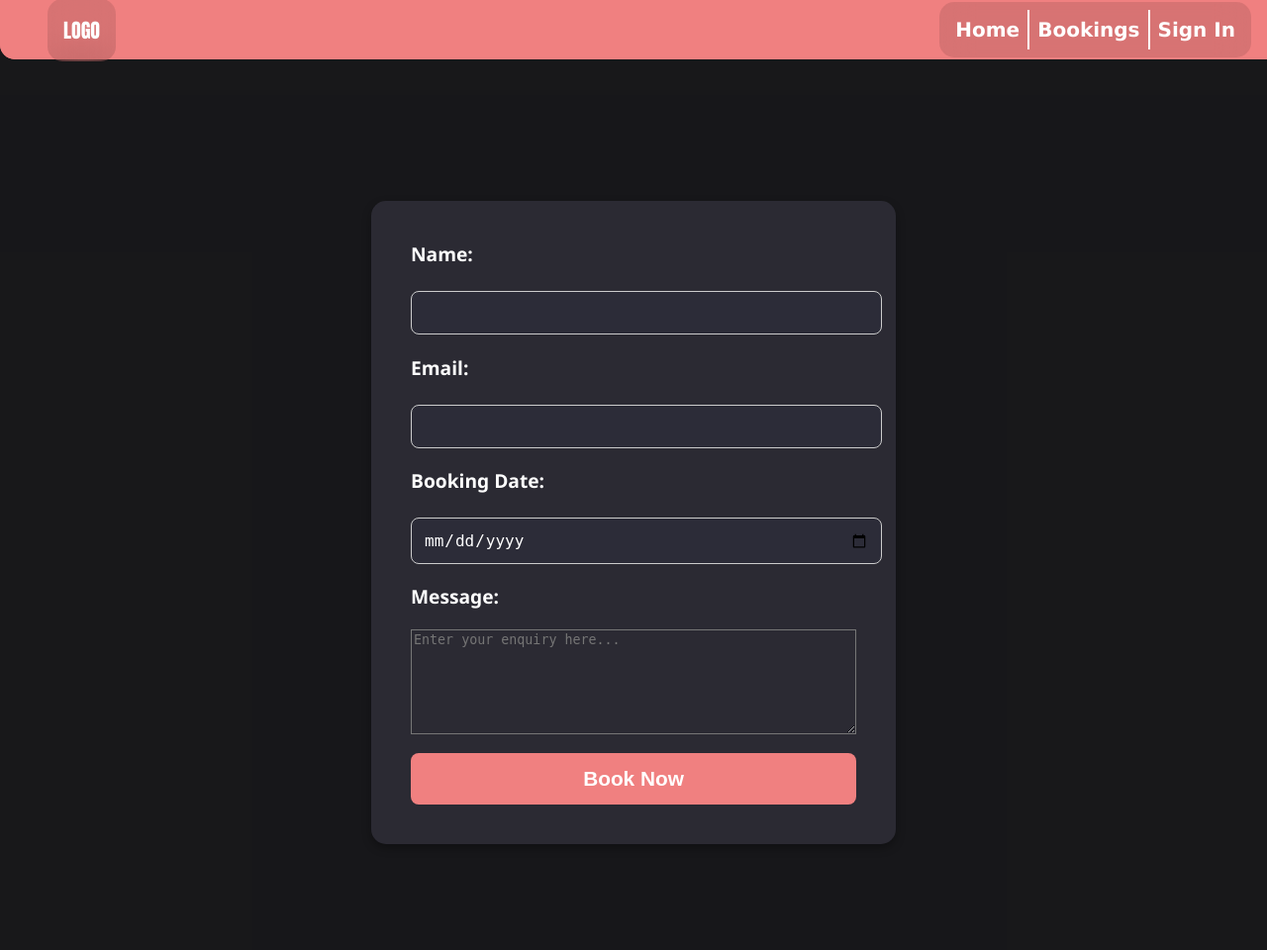
After one commit to Nathan-Dachille/CP3407-Group-Project, a Django app: template src/bookings/templates/bookings/booking_form.html in a window 1280 px wide. The commit adds this page. Shown: the whole page at 99% size. Run offline with Django 5.2, Linux system fonts and the light colour scheme; the template is opened without the code that fills it, so the values that code supplies are empty.

Commit message:
Booking page completed

```diff
--- /dev/null
+++ b/src/bookings/templates/bookings/booking_form.html
@@ -0,0 +1,24 @@
+{% extends "base.html" %}
+{% load static %}
+
+{% block content %}
+<link rel="stylesheet" href="{% static 'css/bookings.css' %}">
+
+<div class="booking-page">
+    <form class="booking-form">
+        <label for="name">Name:</label>
+        <input type="text" id="name" name="name" required>
+
+        <label for="email">Email:</label>
+        <input type="email" id="email" name="email" required>
+
+        <label for="date">Booking Date:</label>
+        <input type="date" id="date" name="date" required>
+
+        <label for="notes">Message:</label>
+        <textarea id="notes" name="notes" rows="10" placeholder="Enter your enquiry here..."></textarea>
+
+        <button type="submit">Book Now</button>
+    </form>
+</div>
+{% endblock %}
--- a/src/cleaning_website/urls.py
+++ b/src/cleaning_website/urls.py
@@ -15,10 +15,11 @@ Including another URLconf
     2. Add a URL to urlpatterns:  path('blog/', include('blog.urls'))
 """
 from django.contrib import admin
-from django.urls import path
+from django.urls import include, path
 from pages.views import home
 
 urlpatterns = [
     path('admin/', admin.site.urls),
     path('', home, name='home'),
+    path('bookings/', include('bookings.urls')),
 ]
--- /dev/null
+++ b/src/static/css/bookings.css
@@ -0,0 +1,72 @@
+/* Center the booking form in the middle of the page */
+.booking-page {
+    display: flex;
+    justify-content: center;
+    align-items: center;
+    height: 100vh; /* Full viewport height */
+    background: rgba(24, 24, 26, 0.9); /* Dark background */
+    padding: 2rem;
+}
+
+/* Style the booking form container */
+.booking-form {
+    background: rgb(43, 42, 51); /* Dark grey background */
+    padding: 2.5rem;
+    border-radius: 15px;
+    box-shadow: 0px 4px 10px rgba(0, 0, 0, 0.3);
+    width: 450px;
+    display: flex;
+    flex-direction: column;
+    gap: 1.2rem;
+    color: white;
+    font-family: 'Segoe UI', Tahoma, Geneva, Verdana, sans-serif;
+}
+
+/* Style the input fields */
+.booking-form input {
+    width: 100%;
+    padding: 12px;
+    margin-top: 5px;
+    border: 1px solid #ccc;
+    border-radius: 8px;
+    background: #2c2c38;
+    color: white;
+    font-size: 1rem;
+}
+
+/* Style the labels */
+.booking-form label {
+    font-size: 1.2rem;
+    font-weight: bold;
+}
+
+/* Style the submit button */
+.booking-form button {
+    background: lightcoral;
+    border: none;
+    padding: 14px;
+    border-radius: 8px;
+    font-size: 1.3rem;
+    font-weight: bold;
+    cursor: pointer;
+    color: white;
+    transition: background 0.3s ease-in-out;
+}
+
+/* Message Textarea */
+.booking-form textarea {
+    background: rgb(43, 42, 51); /* Dark grey background */
+    height: 100px;
+}
+
+.booking-form button:hover {
+    background: rgb(200, 50, 50);
+}
+
+/* Responsive adjustments for smaller screens */
+@media (max-width: 600px) {
+    .booking-form {
+        width: 90%;
+        padding: 2rem;
+    }
+}
--- a/src/static/css/default.css
+++ b/src/static/css/default.css
@@ -48,18 +48,19 @@ body {
   padding: 1rem;
   margin-top: 0.5rem;
 }
-
 .primary-header {
   position: fixed;
   top: 0;
+  left: 0;
   width: 100%;
+  height: 60px; /* Adjust height as needed */
   background: lightcoral;
   border-radius: 0 0 15px 15px;
+  display: flex;
   align-items: center;
   justify-content: space-between;
-
-  transform: translateY(0%);
-  transition: transform 150ms linear;
+  padding: 0 1rem;
+  z-index: 1000; /* Ensure it stays above other elements */
 }
 
 .primary-header[data-hide="true"] {
--- /dev/null
+++ b/src/templates/base.html
@@ -0,0 +1,20 @@
+{% load static %}
+<!DOCTYPE html>
+<html lang="en">
+<head>
+    <meta charset="UTF-8">
+    <meta name="viewport" content="width=device-width, initial-scale=1.0">
+    <title>{% block title %}My Website{% endblock %}</title>
+    <link rel="stylesheet" href="{% static 'css/default.css' %}">
+    <script src="{% static 'js/navbar.js' %}" defer></script>
+</head>
+<body>
+    <header class="primary-header">
+        {% include 'navbar.html' %}
+    </header>
+
+    <main>
+        {% block content %}{% endblock %}
+    </main>
+</body>
+</html>
--- a/src/templates/navbar.html
+++ b/src/templates/navbar.html
@@ -1,48 +1,38 @@
-<DOCTYPE html>
+<!DOCTYPE html>
 <title>Cleaning Website</title>
 {% load static %}
 <html>
   <head>
     <meta name="viewport" content="width=device-width, initial-scale=1">
     <link rel="stylesheet" href="{% static '/css/default.css' %}">
-      <script src="{% static '/js/navbar.js' %}" defer></script>
+    <script src="{% static '/js/navbar.js' %}" defer></script>
   </head>
 
   <body>
     <header data-hide="false" class="primary-header flex">
-    <a href="#default" class="logo round">
-        LOGO
-      </a>
+      <a href="{% url 'home' %}" class="logo round">LOGO</a>
 
-        <button data-open="false" class="menu-toggle"></button>
+      <button data-open="false" class="menu-toggle"></button>
 
       <nav>
         <ul data-visible="false" class="primary-navigation flex round">
-          <li><a class="verdana-ss-20px" href="#default">Link 1</a></li>
-          <li><a class="verdana-ss-20px" href="#default">Link 2</a></li>
-          <li><a class="verdana-ss-20px" href="#default">Link 3</a></li>
+          <li><a class="verdana-ss-20px" href="{% url 'home' %}">Home</a></li>
+          <li><a class="verdana-ss-20px" href="{% url 'book_appointment' %}">Bookings</a></li>  <!-- Bookings Link -->
           <li>
             {% if user.is_authenticated %}
-            <a class="verdana-ss-20px" href="#profile">
-              Hello, {{user.username}}.
-            </a>
+              <a class="verdana-ss-20px" href="#profile">Hello, {{ user.username }}.</a>
             {% else %}
-            <a class="verdana-ss-20px" href="#signin">
-              Sign In
-            </a>
+              <a class="verdana-ss-20px" href="#signin">Sign In</a>
             {% endif %}
           </li>
         </ul>
       </nav>
     </header>
+
     <main class="content">
-
       {% block content %}
-
       {% endblock content %}
-
     </main>
 
-    <!--  <script src="{% static '/js/navbar.js' %}"></script> </body> -->
   </body>
 </html>
```
Also changed, not shown: src/bookings/forms.py (added, +12 -0 lines), src/bookings/templates/bookings/booing_success.html (added, +7 -0 lines), src/bookings/urls.py (added, +7 -0 lines), src/cleaning_website/settings.py (+10 -58 lines), src/__init__.py (added).
